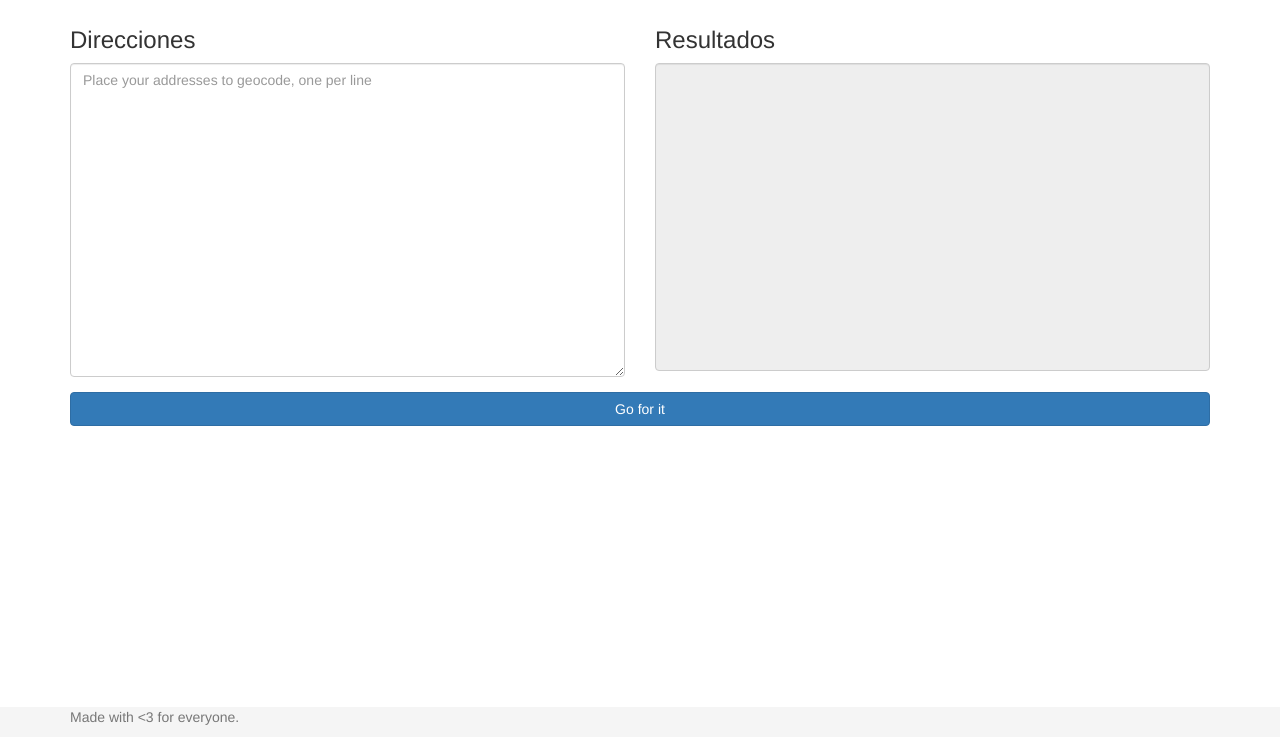
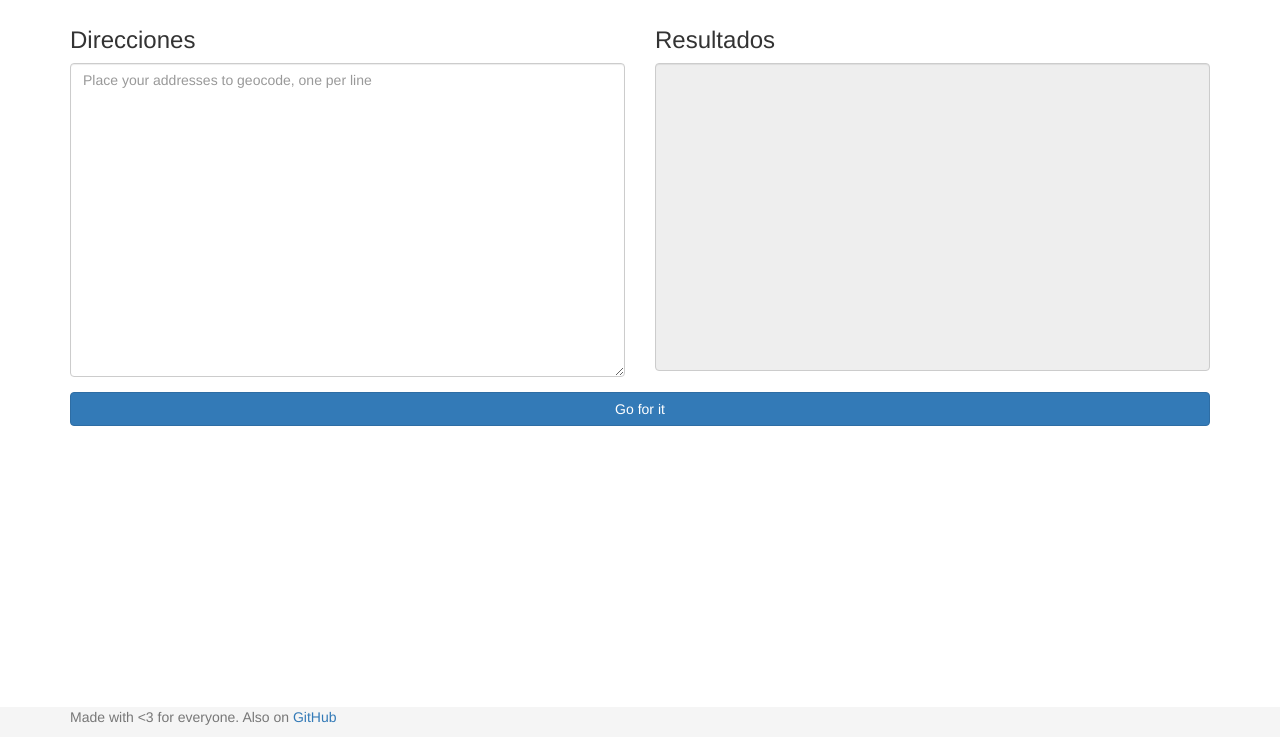
Before and after one commit to rmpato/georgeo, a website: page web/index.html in a window 1280 px wide. Shown: the part 63-800 px from the top of the page. Drawn offline with nearby package versions, Linux system fonts and the light colour scheme.

Commit message:
Update footer to include link to github repo.

```diff
--- a/web/index.html
+++ b/web/index.html
@@ -62,7 +62,7 @@
     <footer class="footer">
         <div class="container">
             <p class="text-muted">Made with
-                <3 for everyone.</p>
+                <3 for everyone. Also on <a href="https://github.com/rmpato/georgeo">GitHub</a> </p>
         </div>
     </footer>
 </body>
```
